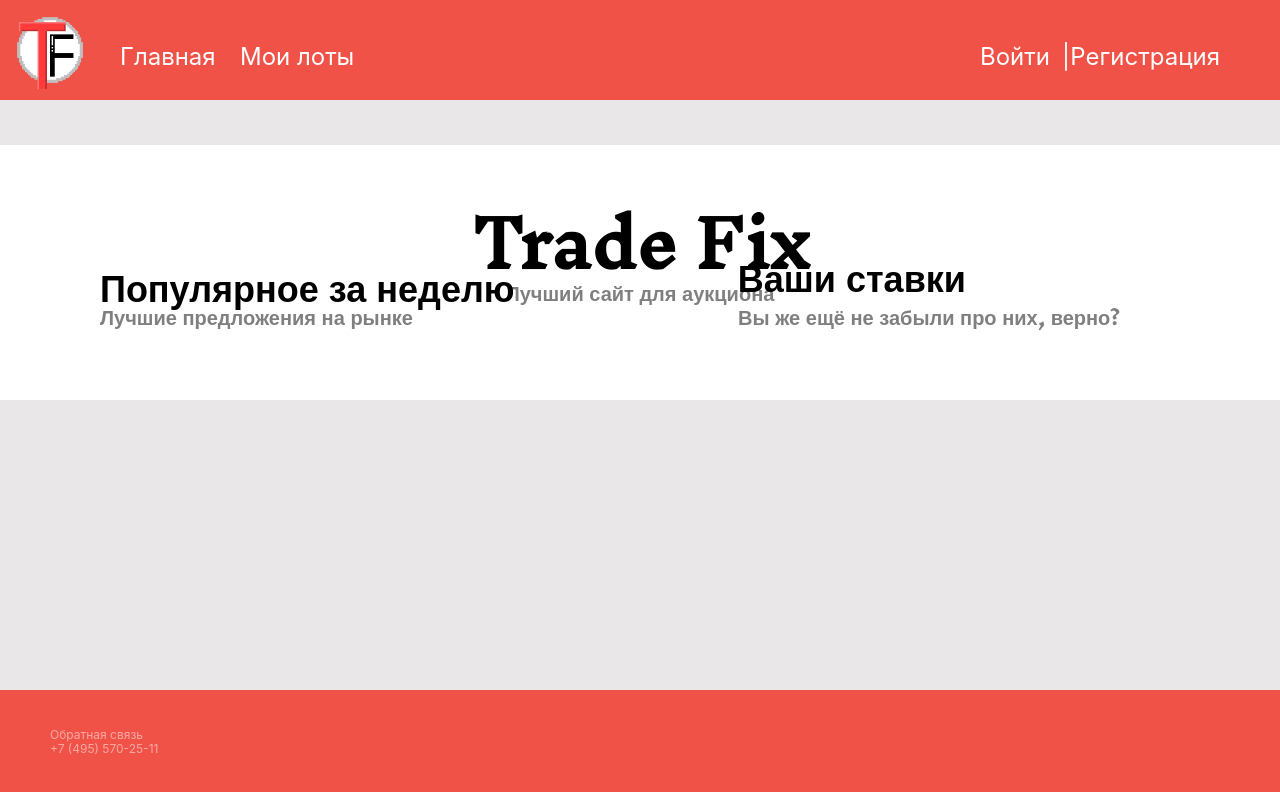
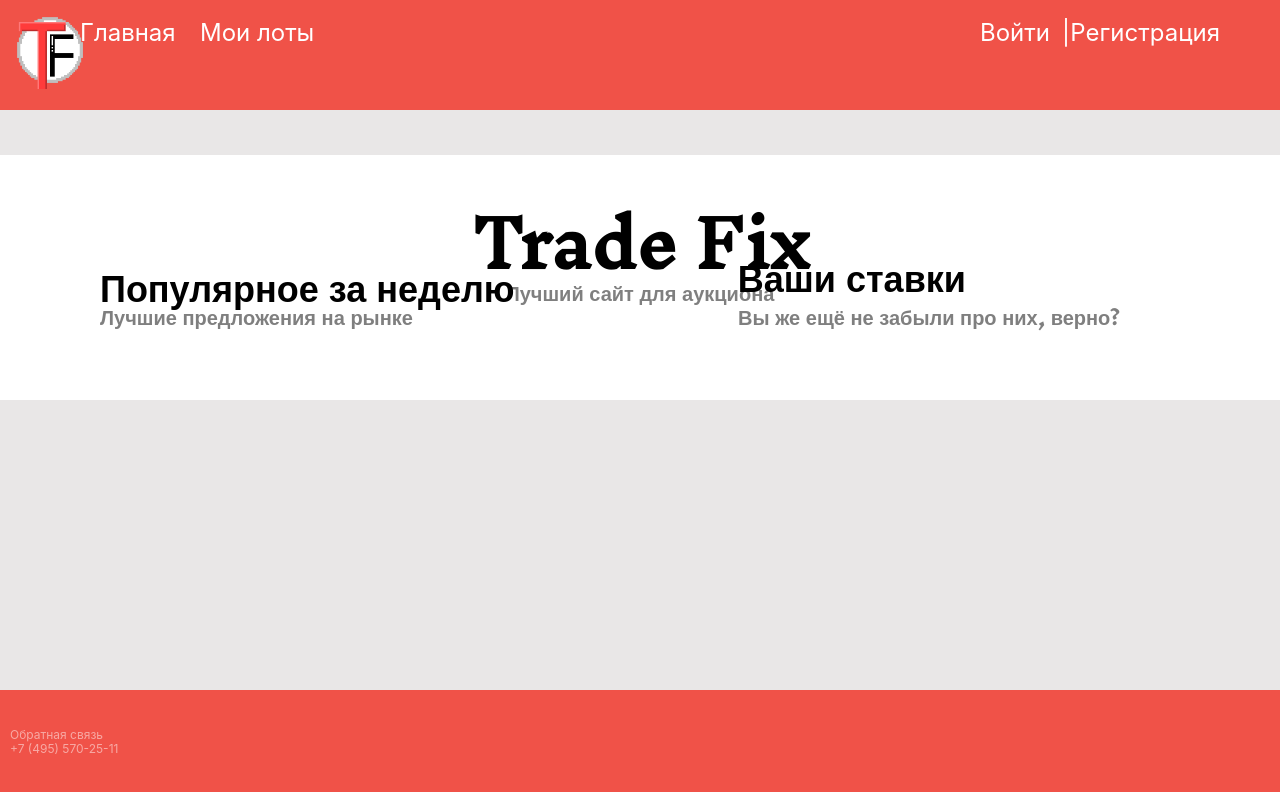
Before and after one commit to DQD1K/Auxion, a React (Create React App) app: page / in a window 1280 px wide. Shown: the top 792 px of the page. Built offline with nearby package versions, Linux system fonts and the light colour scheme.

Commit message:
Приказ выполнен

```diff
--- a/public/index.html
+++ b/public/index.html
@@ -9,40 +9,8 @@
 
     <title>TradeFix</title>
   </head>
-  <body>
 
-    <div style="background: #F05248; width: 100%; height: 110px; overflow: hidden;">
-      <div style="width: 200px; height: 100px; overflow: hidden;">
-
-      <img src="sticker.png" style="width: 100px; height: 100px"> </img>
-
-      </dir>
-
-      <dir>
-      <dir  style="position: absolute; right: 230px; top: 18px;" class="maintext2">Войти</dir>
-      <dir  style="position: absolute; right: 210px; top: 18px;" class="maintext2">|</dir>
-      <dir  style="position: absolute; right: 60px; top: 18px;" class="maintext2">Регистрация</dir>
-      </dir>
-
-    </div>
-
-    <div style="position: absolute; top: 110; background: #E9E7E7; width: 100%; height: 45px;">  </div>
-
-    <div id="root">
-
-    </div>
-
-    <div>
-    <div style="position: absolute; bottom: 0; background: #E9E7E7; width: 100%; height: 50%;">
-    <div style="position: absolute; bottom: 0; background: #F05248; width: 100%; height: 110px; overflow: hidden;">
-    <dir>
-      <dir style="position: absolute; left: 10px; bottom: 58px;" class="maintext">Обратная связь</dir>
-      <dir style="position: absolute; left: 10px; bottom: 44px;" class="maintext">+7 (495) 570-25-11</dir>
-    </dir>
-    </div>
-    </div>
-
-    </div>
+  <body id="root">
 
   </body>
 
--- a/src/App.js
+++ b/src/App.js
@@ -1,7 +1,7 @@
 import './style.css'
 import React, { useState } from 'react';
 import Header from "./components/components1,1/Header";
-import MyLTS from "./components/components1,1/my_lots";
+import MLTS from "./components/components1,1/my_lots";
 
 function App() {
   const [showHeader, setShowHeader] = useState(true);
@@ -16,14 +16,38 @@ function App() {
 
   return (
     <div>
-      <div>
-        <dir style={{ position: "absolute", left: "80px", top: "18px" }} className="maintext2" onClick={handleMainClick}>Главная</dir>
-        <dir style={{ position: "absolute", left: "200px", top: "18px" }} className="maintext2" onClick={handleMyLotsClick}>Мои лоты</dir>
+      <div style={{ background: '#F05248', width: '100%', height: '110px', overflow: 'hidden' }}>
+        <div style={{ width: '200px', height: '100px', overflow: 'hidden' }}>
+          <img src="sticker.png" style={{ width: '100px', height: '100px' }} alt="sticker" />
+        </div>
+        <div>
+          <div style={{ position: 'absolute', right: '230px', top: '18px' }} className="maintext2">Войти</div>
+          <div style={{ position: 'absolute', right: '210px', top: '18px' }} className="maintext2">|</div>
+          <div style={{ position: 'absolute', right: '60px', top: '18px' }} className="maintext2">Регистрация</div>
+        </div>
       </div>
 
-      {showHeader ? <Header /> : <MyLTS />}
+      <div style={{ position: 'absolute', top: '110px', background: '#E9E7E7', width: '100%', height: '45px' }}></div>
+
+      <div>
+        <div style={{ position: 'absolute', left: '80px', top: '18px' }} className="maintext2" onClick={handleMainClick}>Главная</div>
+        <div style={{ position: 'absolute', left: '200px', top: '18px' }} className="maintext2" onClick={handleMyLotsClick}>Мои лоты</div>
+      </div>
+
+      {showHeader ? <Header /> : <MLTS />}
+
+      <div>
+        <div style={{ position: 'absolute', bottom: '0', background: '#E9E7E7', width: '100%', height: '50%' }}>
+          <div style={{ position: 'absolute', bottom: '0', background: '#F05248', width: '100%', height: '110px', overflow: 'hidden' }}>
+            <div>
+              <div style={{ position: 'absolute', left: '10px', bottom: '58px' }} className="maintext">Обратная связь</div>
+              <div style={{ position: 'absolute', left: '10px', bottom: '44px' }} className="maintext">+7 (495) 570-25-11</div>
+            </div>
+          </div>
+        </div>
+      </div>
     </div>
-  )
+  );
 }
 
 export default App;
--- a/src/components/components1,1/my_lots.js
+++ b/src/components/components1,1/my_lots.js
@@ -5,6 +5,9 @@ function my_lots(){
 
 
             </div>
+
+            <div class="h3w">Текущие лоты</div>
+            <div class="h4w">Но это не надолго</div>
         </div>
 
 
--- a/src/style.css
+++ b/src/style.css
@@ -96,3 +96,25 @@ h4 {
   height: 189px;
   background-color: #E7ADA9;
 }
+
+.h3w{
+  font-family: 'header_style', sans-serif;
+  font-size: 36px;
+
+  position: fixed;
+  top: 120px;
+  right: 700px;
+  transform: translateX(-0%);
+  z-index: 9999;
+}
+
+.h4w {
+  font-family: 'header_style', sans-serif;
+  font-size: 20px;
+  color: rgba(0, 0, 0, 0.5);
+
+  position: absolute;
+  top: 180px;
+  right: 760px;
+  transform: translateX(-0%);
+}
```
